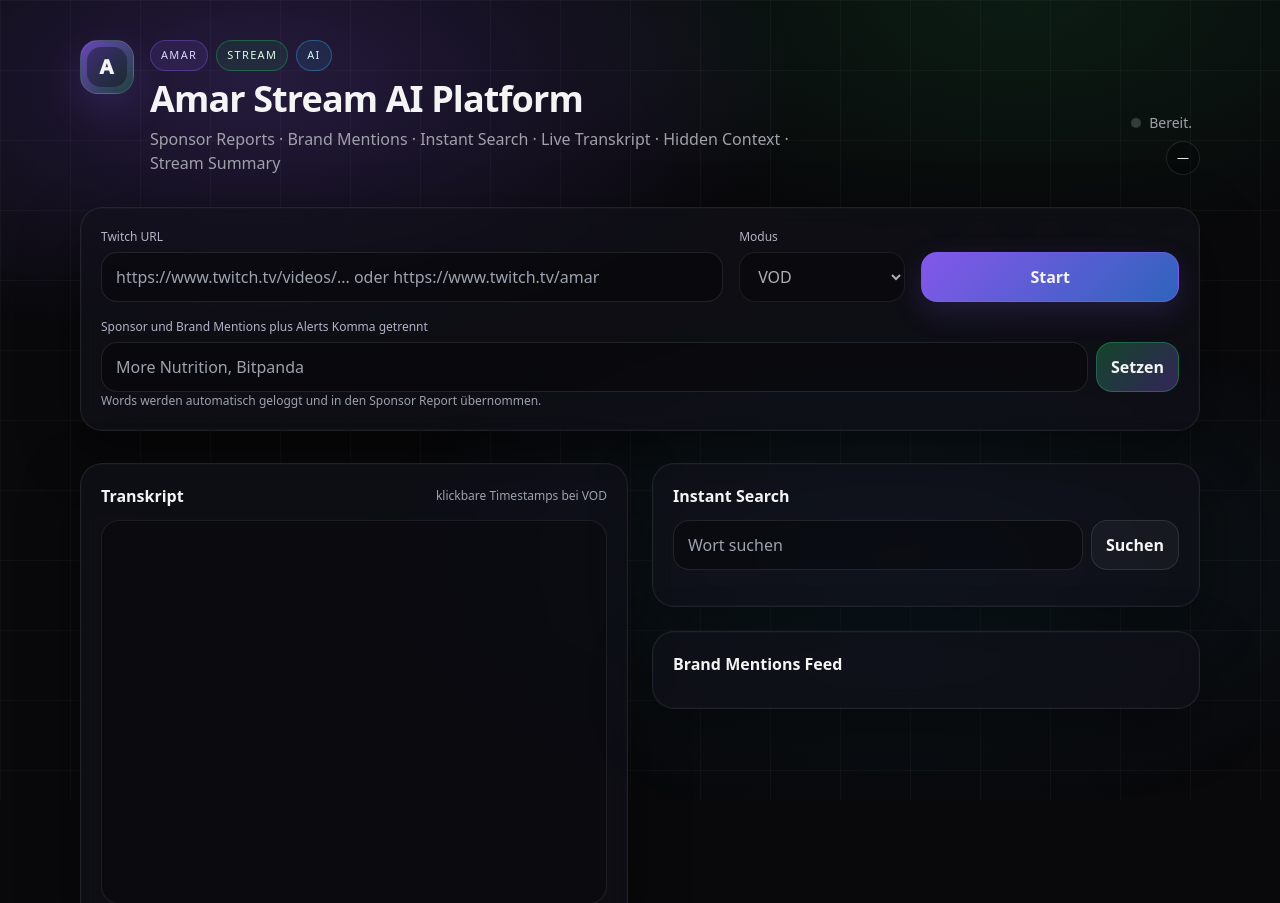
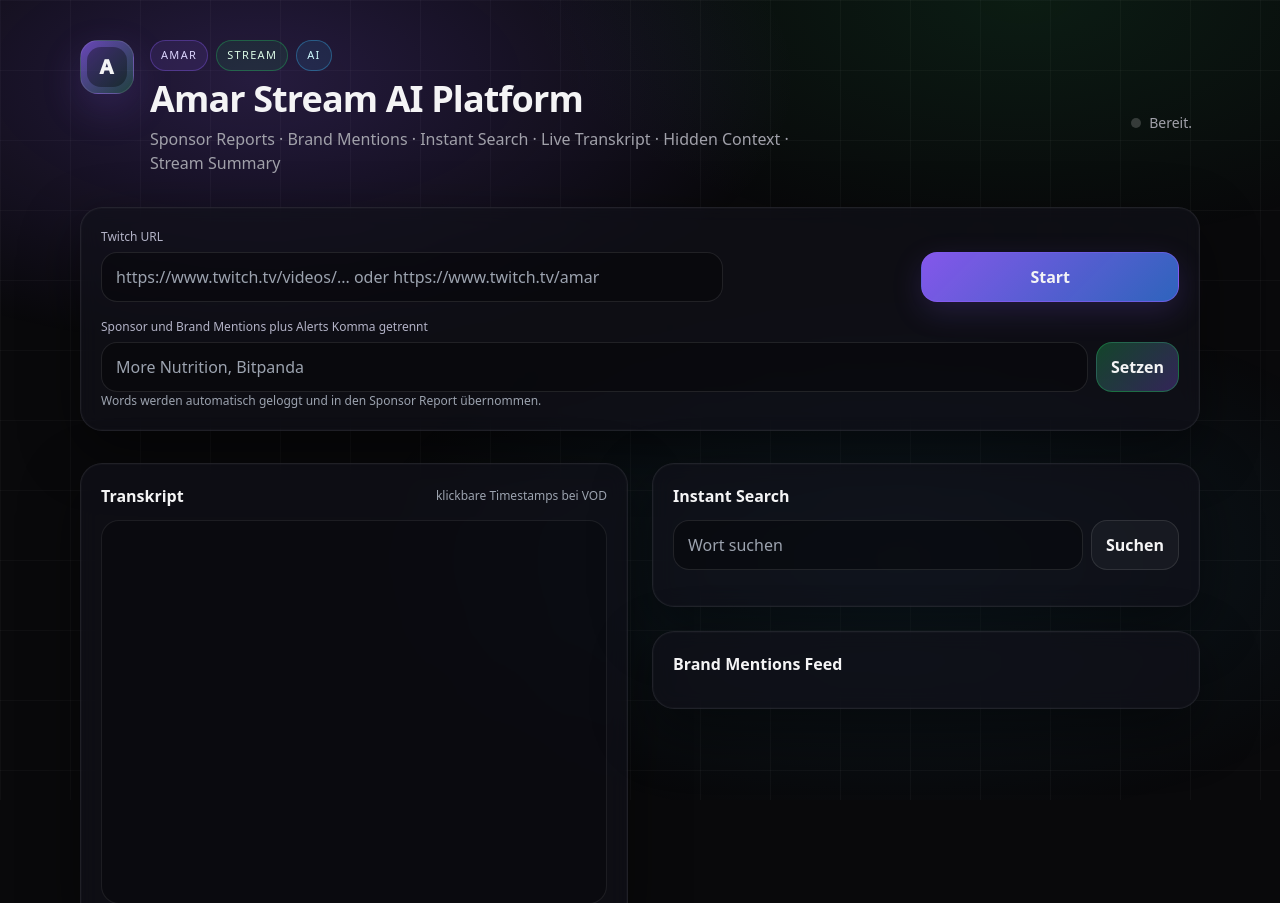
Before and after one commit to hxrrmann/twitch, a FastAPI app: page / in a window 1280 px wide. Shown: the top 903 px of the page. Run offline with FastAPI, Linux system fonts and the light colour scheme; some libraries are stand-ins or nearby versions.

Commit message:
Add files via upload

```diff
--- a/static/style.css
+++ b/static/style.css
@@ -44,3 +44,7 @@ background-size:auto,auto,auto,70px 70px,70px 70px;pointer-events:none}
 ::-webkit-scrollbar{width:10px}
 ::-webkit-scrollbar-thumb{background:#27272a;border-radius:999px}
 ::-webkit-scrollbar-track{background:transparent}
+
+/* VOD-only: keep layout but remove any visible "Mode" UI */
+.mode-ghost{visibility:hidden;}
+.mode-badge-ghost{visibility:hidden;}
```
